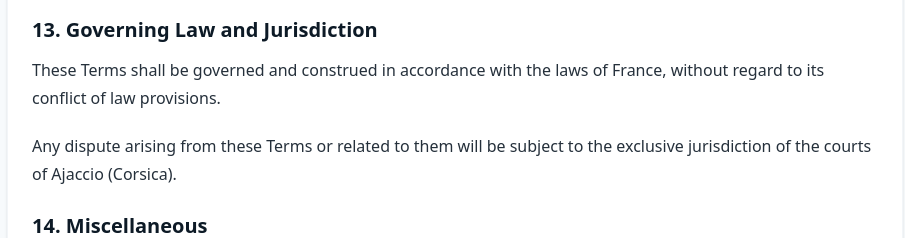
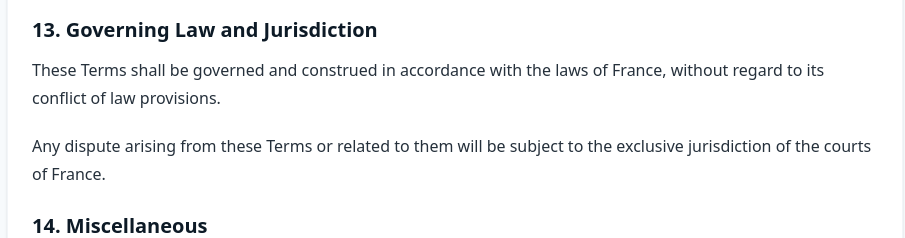
Before and after one commit to M-kasinski/factFinder, a Next.js app: page /legal/terms in a window 1280 px wide. Shown: the part 3720-3958 px from the top of the page, without its empty margins (185-1090 px from the left). Built offline with nearby package versions, Linux system fonts and the light colour scheme.

Commit message:
fix(legal): Update jurisdiction references in terms of service
- Change jurisdiction references from Ajaccio (Corsica) to France in both French and English versions of the terms of service.
- Document the update in steps.md to maintain a record of project development.

```diff
--- a/src/app/legal/terms/page.tsx
+++ b/src/app/legal/terms/page.tsx
@@ -116,7 +116,7 @@
 
 Ces Conditions seront régies et interprétées conformément au droit français, sans égard aux dispositions relatives aux conflits de lois.
 
-Tout litige découlant de ces Conditions ou s'y rapportant sera soumis à la compétence exclusive des tribunaux d'Ajaccio (Corse).
+Tout litige découlant de ces Conditions ou s'y rapportant sera soumis à la compétence exclusive des tribunaux de France.
 
 ## 14. Dispositions diverses
 
@@ -254,7 +254,7 @@
 
 These Terms shall be governed and construed in accordance with the laws of France, without regard to its conflict of law provisions.
 
-Any dispute arising from these Terms or related to them will be subject to the exclusive jurisdiction of the courts of Ajaccio (Corsica).
+Any dispute arising from these Terms or related to them will be subject to the exclusive jurisdiction of the courts of France.
 
 ## 14. Miscellaneous
 
```
